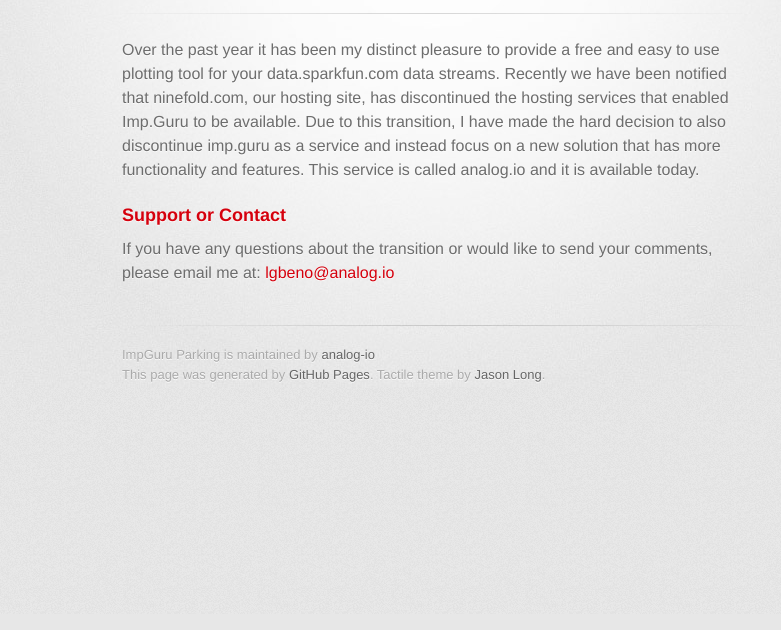
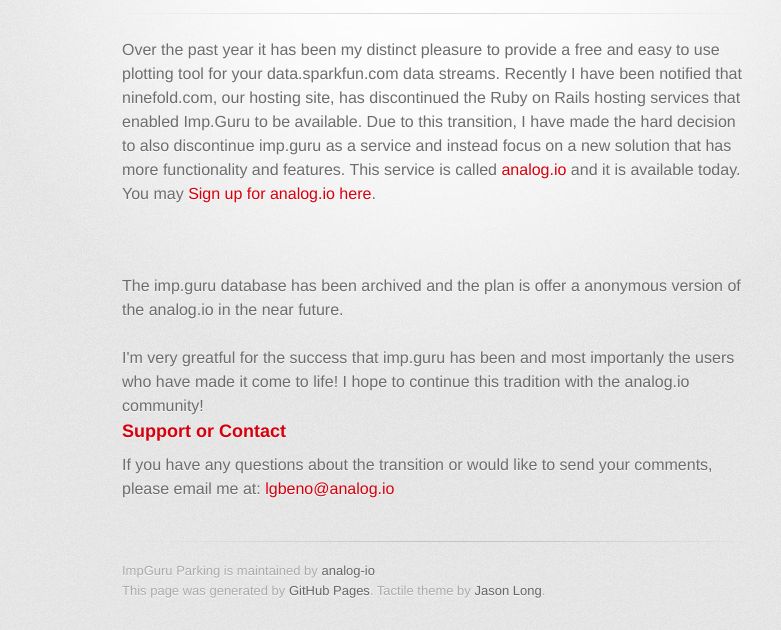
Before and after one commit to analog-io/ImpGuruParking, a plain HTML site: page index.html in a window 1280 px wide. Shown: the part 186-816 px from the top of the page, without its empty margins (208-989 px from the left). Drawn offline with Linux system fonts and the light colour scheme; a web font is replaced by a local one.

Commit message:
added more information

```diff
--- a/index.html
+++ b/index.html
@@ -26,7 +26,10 @@
 
         <section id="main_content">
 
-<p>Over the past year it has been my distinct pleasure to provide a free and easy to use plotting tool for your data.sparkfun.com data streams.  Recently we have been notified that ninefold.com, our hosting site, has discontinued the hosting services that enabled Imp.Guru to be available.  Due to this transition, I have made the hard decision to also discontinue imp.guru as a service and instead focus on a new solution that has more functionality and features.  This service is called analog.io and it is available today.</p>
+<p>Over the past year it has been my distinct pleasure to provide a free and easy to use plotting tool for your data.sparkfun.com data streams.  Recently I have been notified that ninefold.com, our hosting site, has discontinued the Ruby on Rails hosting services that enabled Imp.Guru to be available.  Due to this transition, I have made the hard decision to also discontinue imp.guru as a service and instead focus on a new solution that has more functionality and features.  This service is called <a href="https://analog.io">analog.io</a> and it is available today.  You may <a href="https://analog.io/users/signup">Sign up for analog.io here</a>.</p>
+<br><br>
+The imp.guru database has been archived and the plan is offer a anonymous version of the analog.io in the near future.<br><br>
+I'm very greatful for the success that imp.guru has been and most importanly the users who have made it come to life!  I hope to continue this tradition with the analog.io community!
 <h3>
 <a id="support-or-contact" class="anchor" href="#support-or-contact" aria-hidden="true"><span class="octicon octicon-link"></span></a>Support or Contact</h3>
 
```
